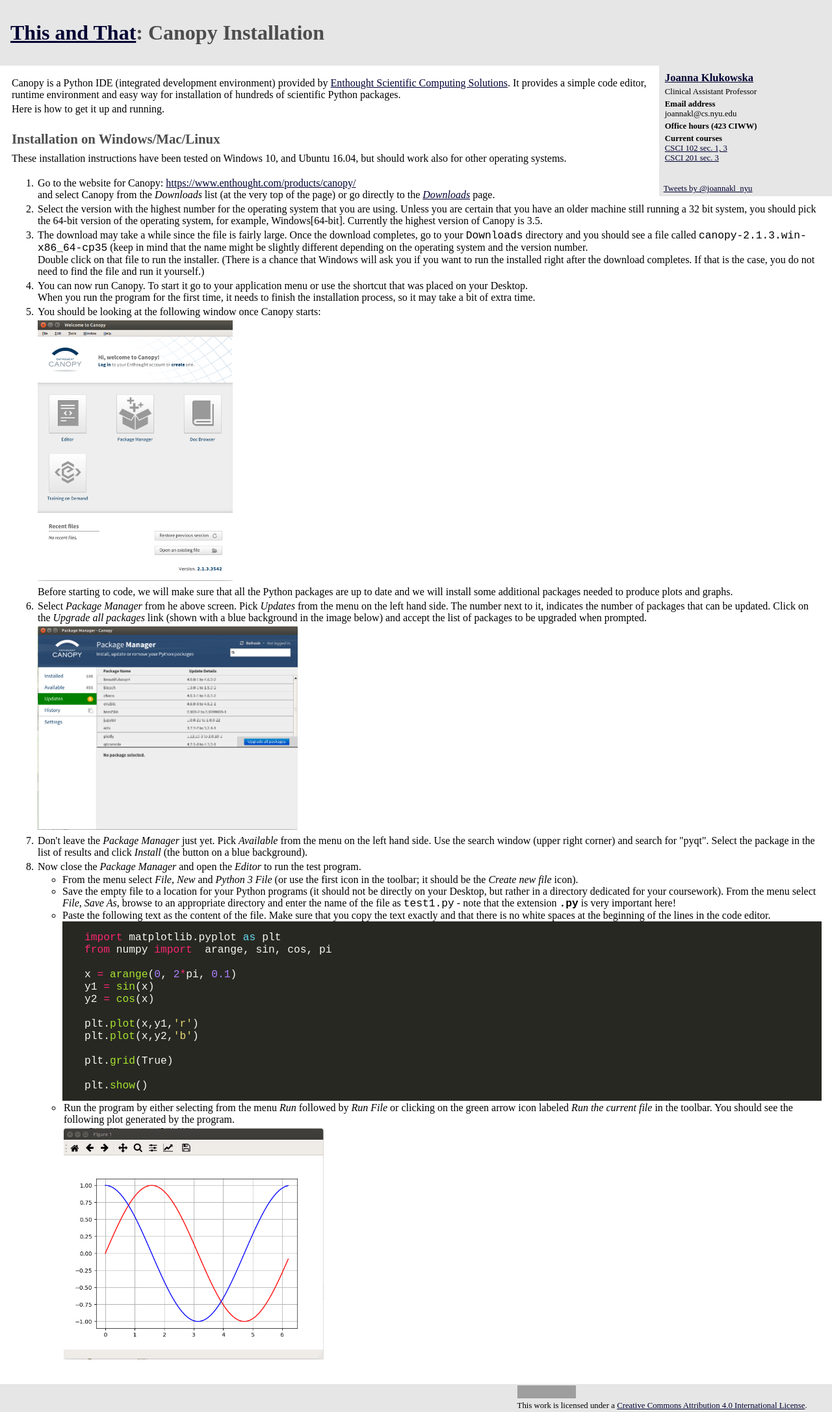
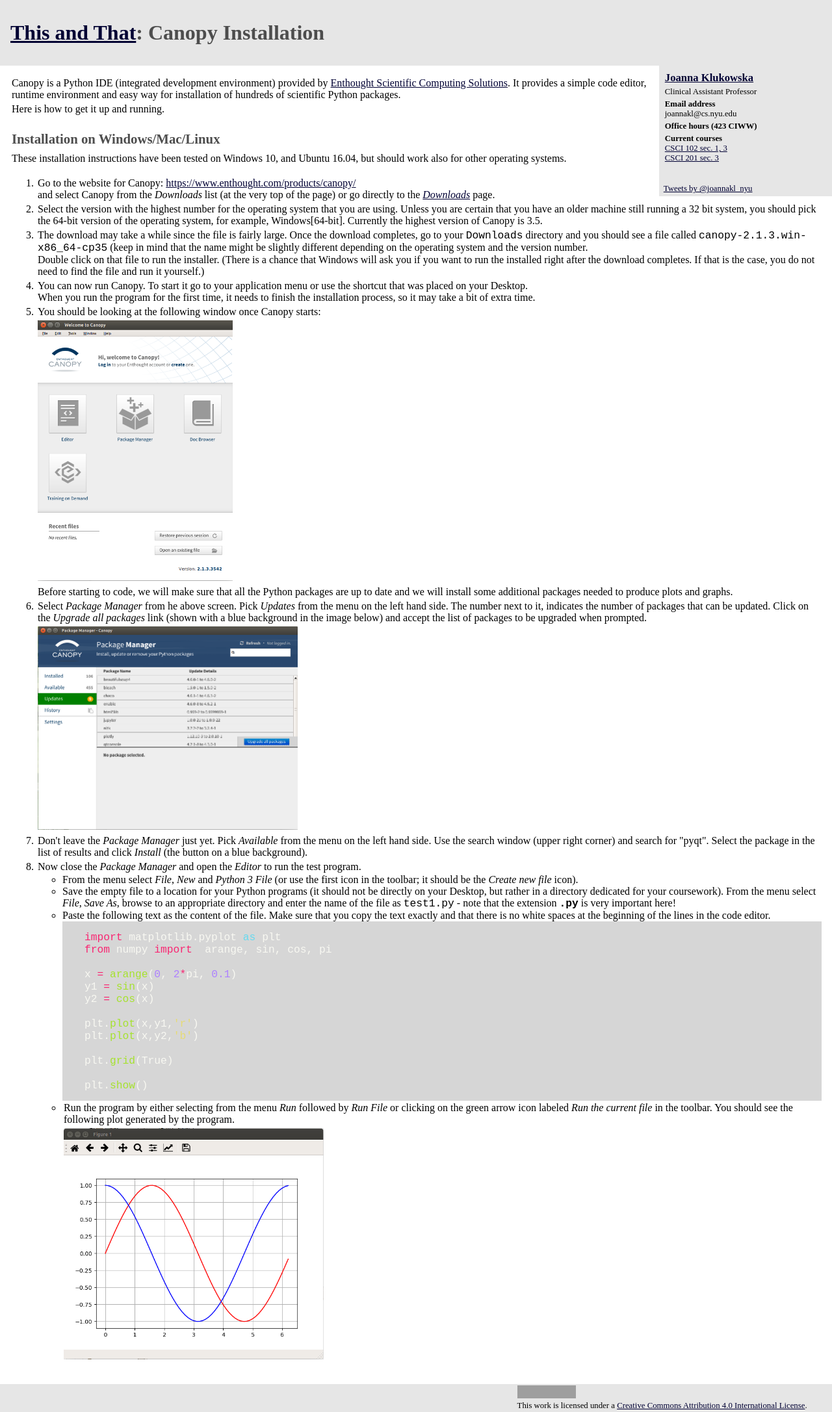
Before and after one commit to joannakl/thisandthat, a Jekyll site: the page built from CanopyInstallation.markdown, in a window 1280 px wide. Shown: the whole page at 65% size. Built offline with Jekyll 4.4.1, drawn with Linux system fonts in a browser that asks for light colours; comment, search, counter and statistics services are not loaded; grey boxes are pictures that could not be loaded.

Commit message:
adding css for code display

```diff
--- a/resources/css/course_page.css
+++ b/resources/css/course_page.css
@@ -173,14 +173,9 @@ figure {
 .lineno {
   color: #CD7F32;
 }
-.highlight .hll {
-  background-color: #49483e;
-}
-.highlight {
-  background: #272822;
-  color: #f8f8f2;
-}
-/*.highlight .c { color: #75715e }*/
+/*.highlight .hll { background-color: #49483e }
+.highlight  { background: #272822; color: #f8f8f2 }
+.highlight .c { color: #75715e }*/
 /* Comment */
 .highlight .c {
   color: #a8a48f;
```
